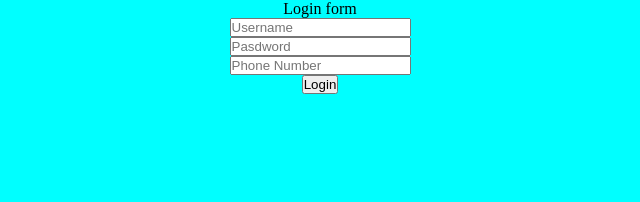
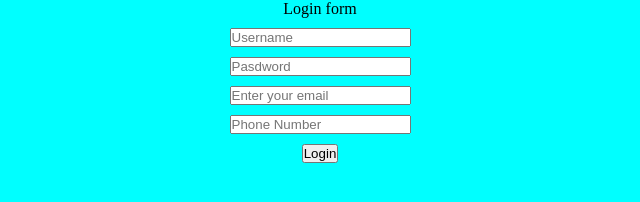
Before and after one commit to Danemiok/teach-git-8-7-25, a plain HTML site: page index.html in a window 1280 px wide. Shown: the whole page, without its empty margins (320-960 px from the left). Drawn offline with Linux system fonts and the light colour scheme.

Commit message:
feat: add email

```diff
--- a/index.html
+++ b/index.html
@@ -15,6 +15,9 @@
         <input type="password" placeholder="Pasdword">
     </div>
     <div>
+        <input type="email" placeholder="Enter your email">
+    </div>
+    <div>
         <input type="text" placeholder="Phone Number">
     </div>
     <div>
--- a/style.css
+++ b/style.css
@@ -7,4 +7,5 @@ body{
     display: flex;
     flex-direction: column;
     align-items: center;
+    gap: 10px;
 }
```
